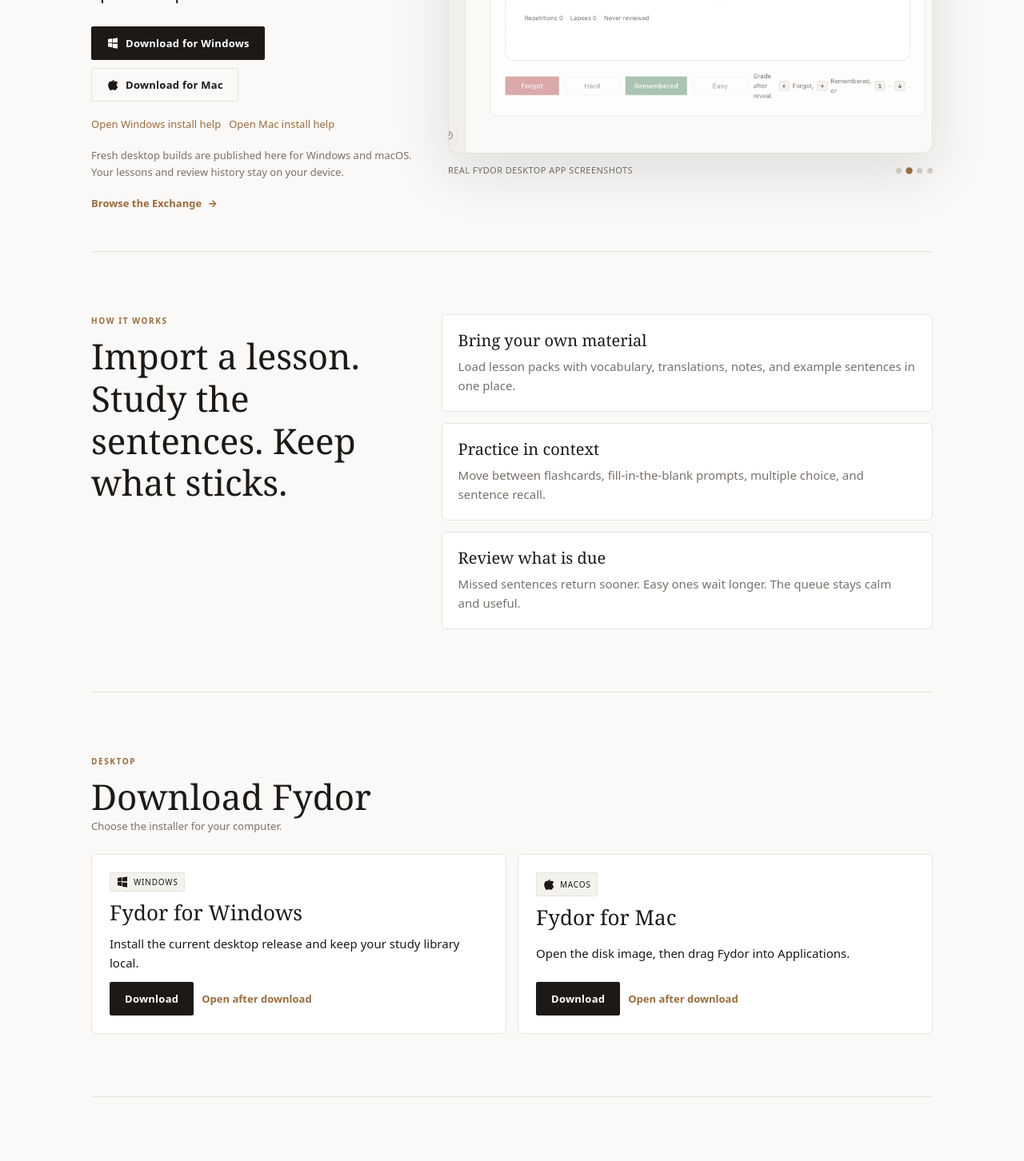
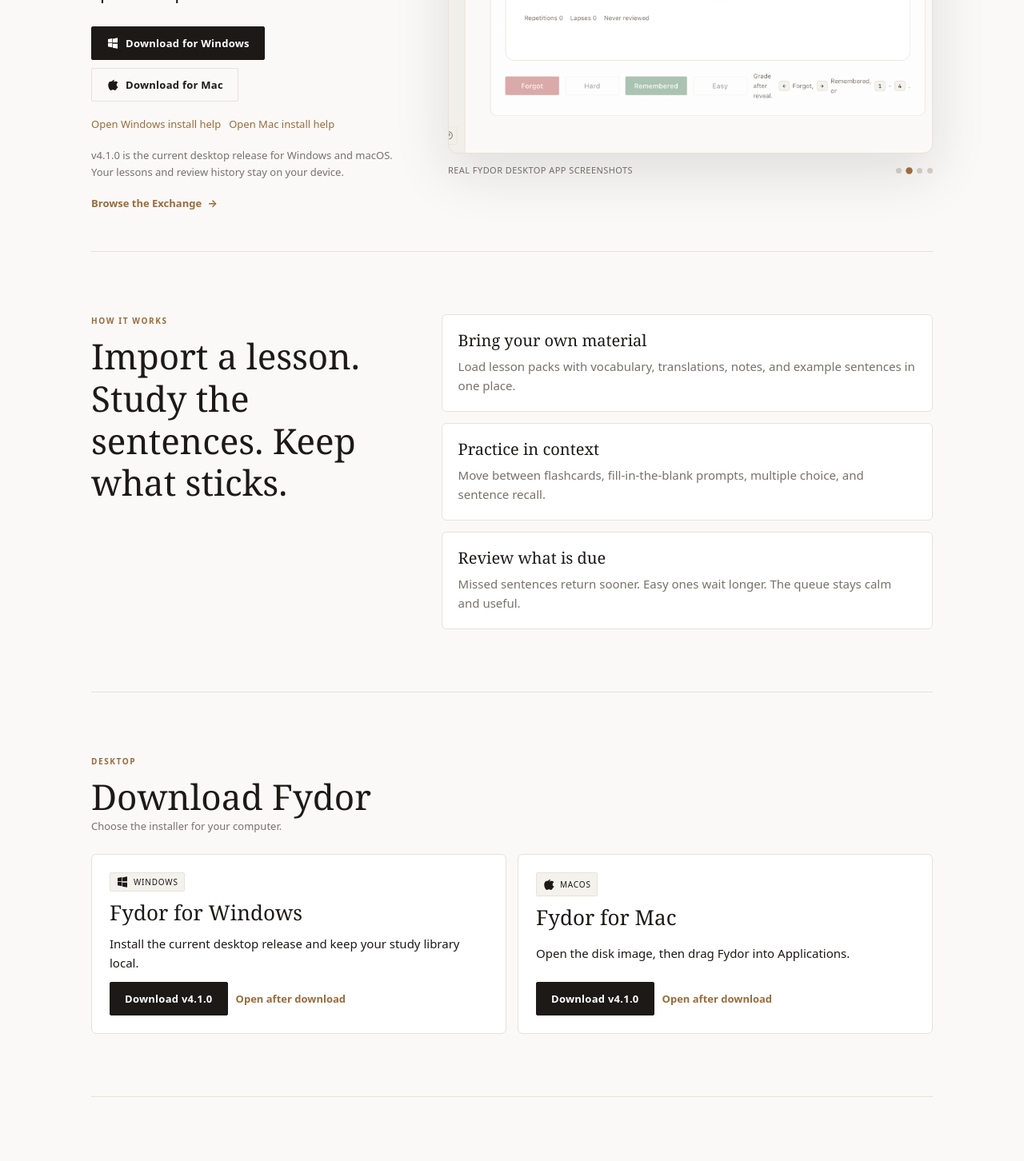
Before and after one commit to bun781/fydor-landing-site, a Next.js app: page / in a window 1280 px wide. Shown: the part 486-1938 px from the top of the page at 80% size. Built offline with nearby package versions, Linux system fonts and the light colour scheme; no server answers.

Commit message:
release: desktop v4.1.0

```diff
--- a/app/page.tsx
+++ b/app/page.tsx
@@ -2,6 +2,10 @@
 import { DownloadLink } from "@/components/download-link";
 import { FrontpageScreenshotCarousel } from "@/components/frontpage-screenshot-carousel";
 import { SiteFooter, SiteNav } from "@/components/site-nav";
+
+const desktopRelease = "v4.1.0";
+const windowsDownload = "/downloads/fydor-windows-v4.1.0.exe";
+const macDownload = "/downloads/fydor-mac-v4.1.0.dmg";
 
 const WindowsIcon = () => (
   <svg className="platform-icon" viewBox="0 0 24 24" aria-hidden="true">
@@ -29,10 +33,10 @@
               and reviewing what matters with calm spaced repetition.
             </p>
             <div className="hero-actions" id="download">
-              <DownloadLink className="button" file="/downloads/fydor-windows.exe">
+              <DownloadLink className="button" file={windowsDownload}>
                 <WindowsIcon /> Download for Windows
               </DownloadLink>
-              <DownloadLink className="button secondary" file="/downloads/fydor-mac.dmg">
+              <DownloadLink className="button secondary" file={macDownload}>
                 <AppleIcon /> Download for Mac
               </DownloadLink>
             </div>
@@ -41,7 +45,7 @@
               <Link href="/install?platform=mac">Open Mac install help</Link>
             </div>
             <p className="muted release-note">
-              Fresh desktop builds are published here for Windows and macOS. Your lessons and review
+              {desktopRelease} is the current desktop release for Windows and macOS. Your lessons and review
               history stay on your device.
             </p>
             <Link className="text-link" href="/library">Browse the Exchange <span aria-hidden="true">→</span></Link>
@@ -66,13 +70,13 @@
               <span className="pill platform-pill"><WindowsIcon /> Windows</span>
               <strong>Fydor for Windows</strong>
               <span>Install the current desktop release and keep your study library local.</span>
-              <div className="download-card-actions"><DownloadLink className="button" file="/downloads/fydor-windows.exe">Download</DownloadLink><Link className="text-link" href="/install?platform=windows">Open after download</Link></div>
+              <div className="download-card-actions"><DownloadLink className="button" file={windowsDownload}>Download {desktopRelease}</DownloadLink><Link className="text-link" href="/install?platform=windows">Open after download</Link></div>
             </article>
             <article className="download-card">
               <span className="pill platform-pill"><AppleIcon /> macOS</span>
               <strong>Fydor for Mac</strong>
               <span>Open the disk image, then drag Fydor into Applications.</span>
-              <div className="download-card-actions"><DownloadLink className="button" file="/downloads/fydor-mac.dmg">Download</DownloadLink><Link className="text-link" href="/install?platform=mac">Open after download</Link></div>
+              <div className="download-card-actions"><DownloadLink className="button" file={macDownload}>Download {desktopRelease}</DownloadLink><Link className="text-link" href="/install?platform=mac">Open after download</Link></div>
             </article>
           </div>
         </section>
--- a/components/download-link.tsx
+++ b/components/download-link.tsx
@@ -5,7 +5,7 @@
 type DownloadLinkProps = {
   children: ReactNode;
   className?: string;
-  file: "/downloads/fydor-mac.dmg" | "/downloads/fydor-windows.exe";
+  file: string;
 };
 
 export function DownloadLink({ children, className, file }: DownloadLinkProps) {
```
Also changed, not shown: 2 other files (tests, documents, lock files or other folders).
